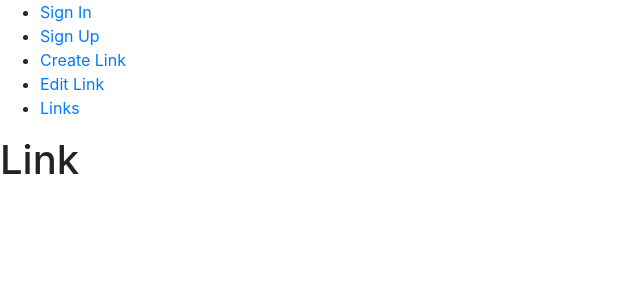
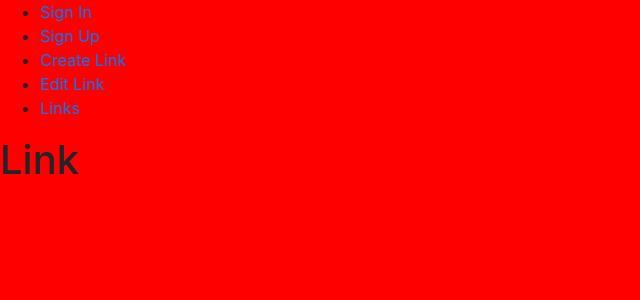
Before and after one commit to Csalex123/link-frontend, a React (Create React App) app: page / in a window 1280 px wide. Shown: the top 300 px of the page, without its empty margins (0-640 px from the left). Built offline with nearby package versions, Linux system fonts and the light colour scheme.

Commit message:
Added SASS

```diff
--- a/package.json
+++ b/package.json
@@ -33,5 +33,8 @@
       "last 1 firefox version",
       "last 1 safari version"
     ]
+  },
+  "devDependencies": {
+    "node-sass": "^4.14.1"
   }
 }
--- a/src/index.js
+++ b/src/index.js
@@ -3,7 +3,7 @@ import ReactDOm from 'react-dom';
 
 import App from './App';
 
-import 'bootstrap/dist/css/bootstrap.min.css';
+import './main.scss';
 
 
 ReactDOm.render(<App />, document.getElementById('root'));
--- /dev/null
+++ b/src/main.scss
@@ -0,0 +1,5 @@
+@import 'node_modules/bootstrap/scss/bootstrap.scss';
+
+body{
+    background-color: red;
+}
```
Also changed, not shown: 1 other file (tests, documents, lock files or other folders).
